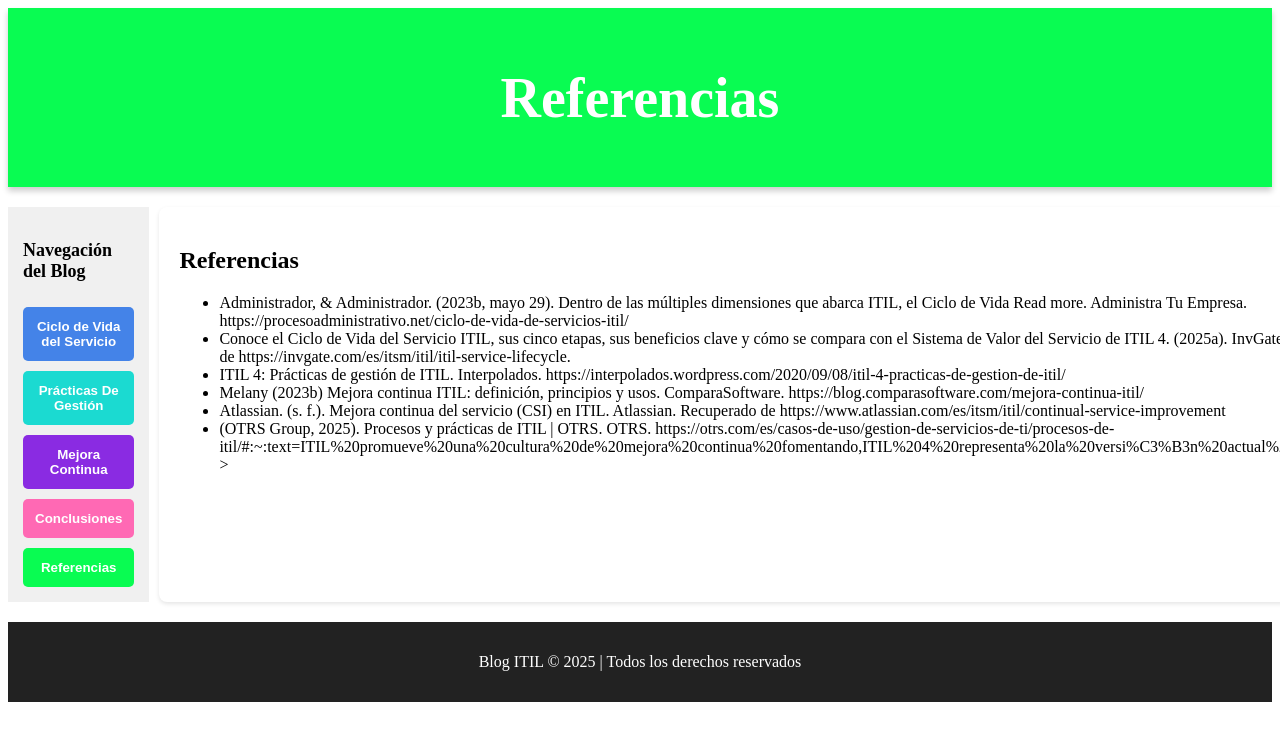
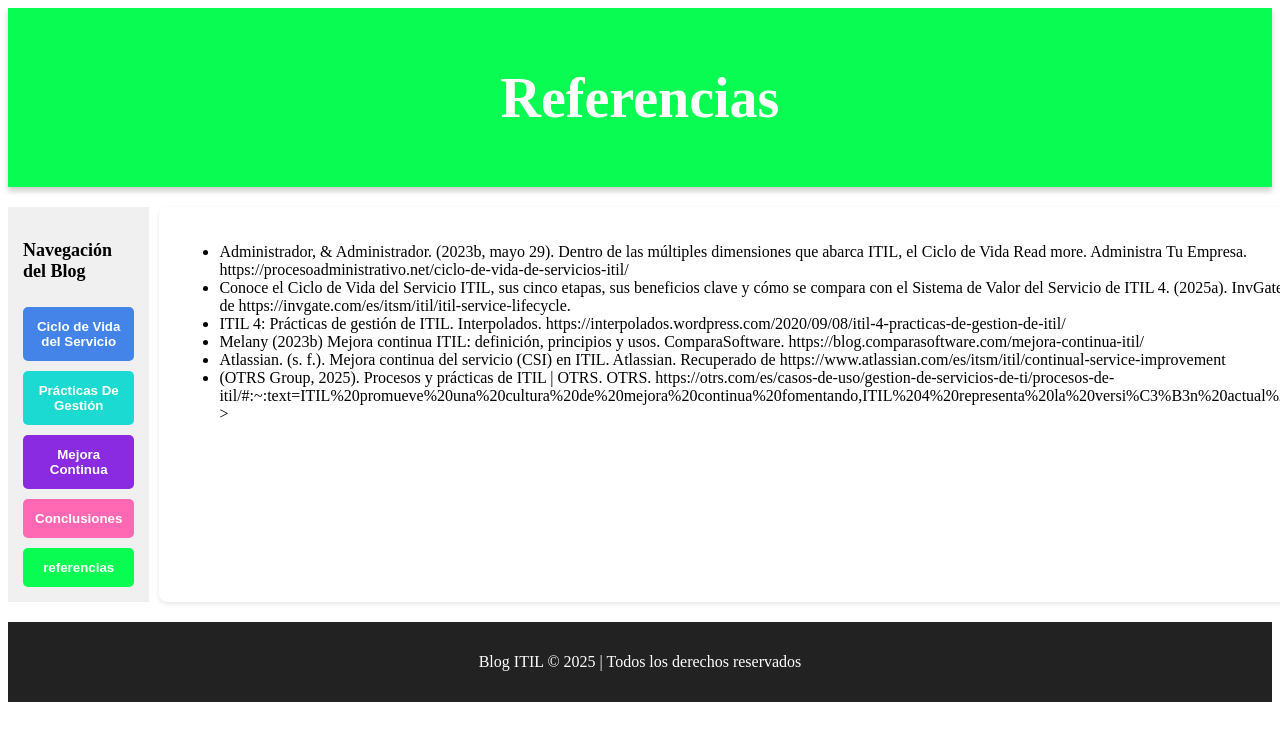
Before and after one commit to brendicisne19-eng/Gestiondeinteraccionpracticas.github-io, a plain HTML site: page referencias.html in a window 1280 px wide. Shown: the top 740 px of the page. Drawn offline with Linux system fonts and the light colour scheme.

Commit message:
Initial commit

```diff
--- a/referencias.html
+++ b/referencias.html
@@ -20,12 +20,12 @@
             <button class="btn-practicas" onclick="window.location.href='practicas.html'">Prácticas De Gestión</button>
             <button class="btn-mejora" onclick="window.location.href='mejora.html'">Mejora Continua</button>
             <button class="btn-conclusiones" onclick="window.location.href='conclusiones.html'">Conclusiones</button>
-            <button class="btn-referencias" onclick="window.location.href='referencias.html'">Referencias</button>
+            <button class="btn-referencias" onclick="window.location.href='referencias.html'">referencias</button>
 
         </nav>
 
         <section class="contenido">
-            <h2>Referencias</h2>
+
             <ul>
                 <li>Administrador, & Administrador. (2023b, mayo 29). Dentro de las múltiples dimensiones que abarca ITIL,
                     el Ciclo de Vida Read more. Administra Tu Empresa. https://procesoadministrativo.net/ciclo-de-vida-de-servicios-itil/</li>
@@ -46,7 +46,7 @@
 </main>
 
 <footer>
-    <p>Blog ITIL © 2025 | Todos los derechos reservados</p>
+             <p>Blog ITIL © 2025 | Todos los derechos reservados</p>
 </footer>
 
 </body>
```
